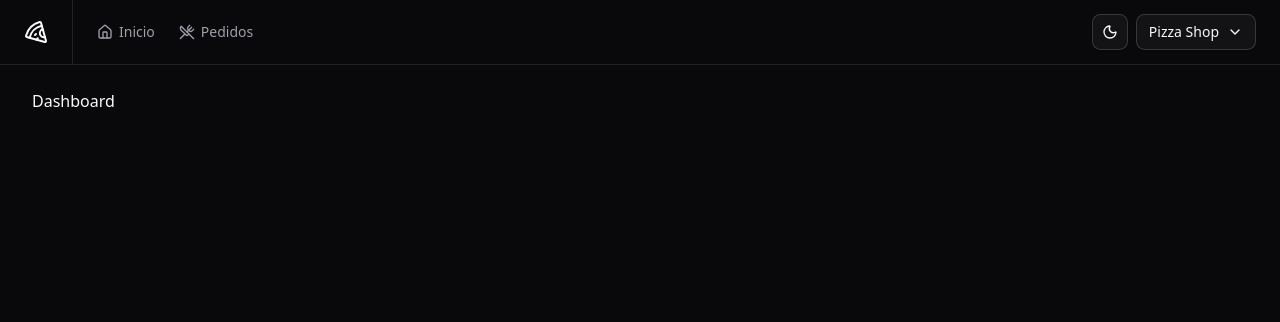
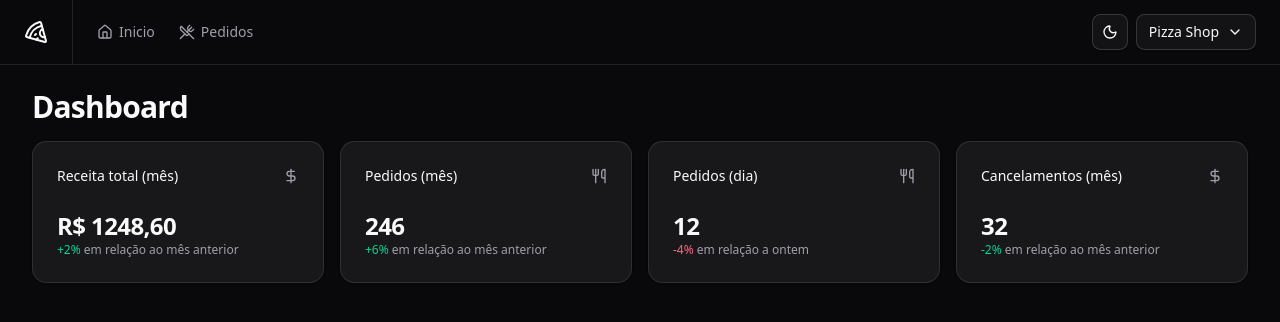
Before and after one commit to wendersonguedez/pizzashop, a React (Vite) app: page /dashboard in a window 1280 px wide. Shown: the top 322 px of the page. Built offline with nearby package versions, Linux system fonts and the light colour scheme.

Commit message:
feat(ui): build dashboard layout and metric cards

```diff
--- a/src/App.tsx
+++ b/src/App.tsx
@@ -5,7 +5,7 @@ import { Toaster } from "sonner";
 import { ThemeProvider } from "@/components/theme/theme-provider";
 import { AppLayout } from "@/pages/_layouts/app";
 import { AuthLayout } from "@/pages/_layouts/auth";
-import { Dashboard } from "@/pages/app/dashboard";
+import { Dashboard } from "@/pages/app/dashboard/dashboard";
 import { Orders } from "@/pages/app/orders/orders";
 import { SignIn } from "@/pages/auth/sign-in";
 import { SignUp } from "@/pages/auth/sign-up";
--- /dev/null
+++ b/src/components/ui/card.tsx
@@ -0,0 +1,92 @@
+import * as React from "react";
+
+import { cn } from "@/lib/utils";
+
+function Card({ className, ...props }: React.ComponentProps<"div">) {
+  return (
+    <div
+      data-slot="card"
+      className={cn(
+        "bg-card text-card-foreground flex flex-col gap-6 rounded-xl border py-6 shadow-sm",
+        className,
+      )}
+      {...props}
+    />
+  );
+}
+
+function CardHeader({ className, ...props }: React.ComponentProps<"div">) {
+  return (
+    <div
+      data-slot="card-header"
+      className={cn(
+        "@container/card-header grid auto-rows-min grid-rows-[auto_auto] items-start gap-2 px-6 has-data-[slot=card-action]:grid-cols-[1fr_auto] [.border-b]:pb-6",
+        className,
+      )}
+      {...props}
+    />
+  );
+}
+
+function CardTitle({ className, ...props }: React.ComponentProps<"div">) {
+  return (
+    <div
+      data-slot="card-title"
+      className={cn("leading-none font-semibold", className)}
+      {...props}
+    />
+  );
+}
+
+function CardDescription({ className, ...props }: React.ComponentProps<"div">) {
+  return (
+    <div
+      data-slot="card-description"
+      className={cn("text-muted-foreground text-sm", className)}
+      {...props}
+    />
+  );
+}
+
+function CardAction({ className, ...props }: React.ComponentProps<"div">) {
+  return (
+    <div
+      data-slot="card-action"
+      className={cn(
+        "col-start-2 row-span-2 row-start-1 self-start justify-self-end",
+        className,
+      )}
+      {...props}
+    />
+  );
+}
+
+function CardContent({ className, ...props }: React.ComponentProps<"div">) {
+  return (
+    <div
+      data-slot="card-content"
+      className={cn("px-6", className)}
+      {...props}
+    />
+  );
+}
+
+function CardFooter({ className, ...props }: React.ComponentProps<"div">) {
+  return (
+    <div
+      data-slot="card-footer"
+      className={cn("flex items-center px-6 [.border-t]:pt-6", className)}
+      {...props}
+    />
+  );
+}
+
+export {
+  Card,
+  CardHeader,
+  CardFooter,
+  CardTitle,
+  CardAction,
+  CardDescription,
+  CardContent,
+};
--- a/src/pages/app/dashboard.tsx
+++ /dev/null
@@ -1,10 +0,0 @@
-import { Helmet } from "react-helmet-async";
-
-export function Dashboard() {
-  return (
-    <>
-      <Helmet title="Dashboard" />
-      <h1>Dashboard</h1>
-    </>
-  );
-}
--- /dev/null
+++ b/src/pages/app/dashboard/dashboard.tsx
@@ -0,0 +1,24 @@
+import { Helmet } from "react-helmet-async";
+
+import { DayOrdersAmountCard } from "./day-orders-amount-card";
+import { MonthCanceledOrdersAmountCard } from "./month-canceled-orders-amount-card";
+import { MonthOrdersAmountCard } from "./month-orders-amount-card";
+import { MonthRevenueCard } from "./month-revenue-card";
+
+export function Dashboard() {
+  return (
+    <>
+      <Helmet title="Dashboard" />
+      <div className="flex flex-col gap-4">
+        <h1 className="text-3xl font-bold tracking-tight">Dashboard</h1>
+
+        <div className="grid grid-cols-4 gap-4">
+          <MonthRevenueCard />
+          <MonthOrdersAmountCard />
+          <DayOrdersAmountCard />
+          <MonthCanceledOrdersAmountCard />
+        </div>
+      </div>
+    </>
+  );
+}
--- /dev/null
+++ b/src/pages/app/dashboard/day-orders-amount-card.tsx
@@ -0,0 +1,22 @@
+import { Utensils } from "lucide-react";
+
+import { Card, CardContent, CardHeader, CardTitle } from "@/components/ui/card";
+
+export function DayOrdersAmountCard() {
+  return (
+    <Card>
+      <CardHeader className="flex flex-row items-center justify-between space-y-0 pb-0">
+        <CardTitle className="text-sm font-medium"> Pedidos (dia)</CardTitle>
+        <Utensils className="text-muted-foreground h-4 w-4" />
+      </CardHeader>
+
+      <CardContent className="space-y-1 pt-0">
+        <span className="text-2xl font-bold tracking-tight">12</span>
+        <p className="text-muted-foreground text-xs">
+          <span className="text-rose-500 dark:text-rose-400">-4%</span> em
+          relação a ontem
+        </p>
+      </CardContent>
+    </Card>
+  );
+}
--- /dev/null
+++ b/src/pages/app/dashboard/month-canceled-orders-amount-card.tsx
@@ -0,0 +1,24 @@
+import { DollarSign } from "lucide-react";
+
+import { Card, CardContent, CardHeader, CardTitle } from "@/components/ui/card";
+
+export function MonthCanceledOrdersAmountCard() {
+  return (
+    <Card>
+      <CardHeader className="flex flex-row items-center justify-between space-y-0 pb-0">
+        <CardTitle className="text-sm font-medium">
+          Cancelamentos (mês)
+        </CardTitle>
+        <DollarSign className="text-muted-foreground h-4 w-4" />
+      </CardHeader>
+
+      <CardContent className="space-y-1 pt-0">
+        <span className="text-2xl font-bold tracking-tight">32</span>
+        <p className="text-muted-foreground text-xs">
+          <span className="text-emerald-500 dark:text-emerald-400">-2%</span> em
+          relação ao mês anterior
+        </p>
+      </CardContent>
+    </Card>
+  );
+}
--- /dev/null
+++ b/src/pages/app/dashboard/month-orders-amount-card.tsx
@@ -0,0 +1,22 @@
+import { Utensils } from "lucide-react";
+
+import { Card, CardContent, CardHeader, CardTitle } from "@/components/ui/card";
+
+export function MonthOrdersAmountCard() {
+  return (
+    <Card>
+      <CardHeader className="flex flex-row items-center justify-between space-y-0 pb-0">
+        <CardTitle className="text-sm font-medium"> Pedidos (mês)</CardTitle>
+        <Utensils className="text-muted-foreground h-4 w-4" />
+      </CardHeader>
+
+      <CardContent className="space-y-1 pt-0">
+        <span className="text-2xl font-bold tracking-tight">246</span>
+        <p className="text-muted-foreground text-xs">
+          <span className="text-emerald-500 dark:text-emerald-400">+6%</span> em
+          relação ao mês anterior
+        </p>
+      </CardContent>
+    </Card>
+  );
+}
--- /dev/null
+++ b/src/pages/app/dashboard/month-revenue-card.tsx
@@ -0,0 +1,25 @@
+import { DollarSign } from "lucide-react";
+
+import { Card, CardContent, CardHeader, CardTitle } from "@/components/ui/card";
+
+export function MonthRevenueCard() {
+  return (
+    <Card>
+      <CardHeader className="flex flex-row items-center justify-between space-y-0 pb-0">
+        <CardTitle className="text-sm font-medium">
+          {" "}
+          Receita total (mês)
+        </CardTitle>
+        <DollarSign className="text-muted-foreground h-4 w-4" />
+      </CardHeader>
+
+      <CardContent className="space-y-1 pt-0">
+        <span className="text-2xl font-bold tracking-tight">R$ 1248,60</span>
+        <p className="text-muted-foreground text-xs">
+          <span className="text-emerald-500 dark:text-emerald-400">+2%</span> em
+          relação ao mês anterior
+        </p>
+      </CardContent>
+    </Card>
+  );
+}
```
